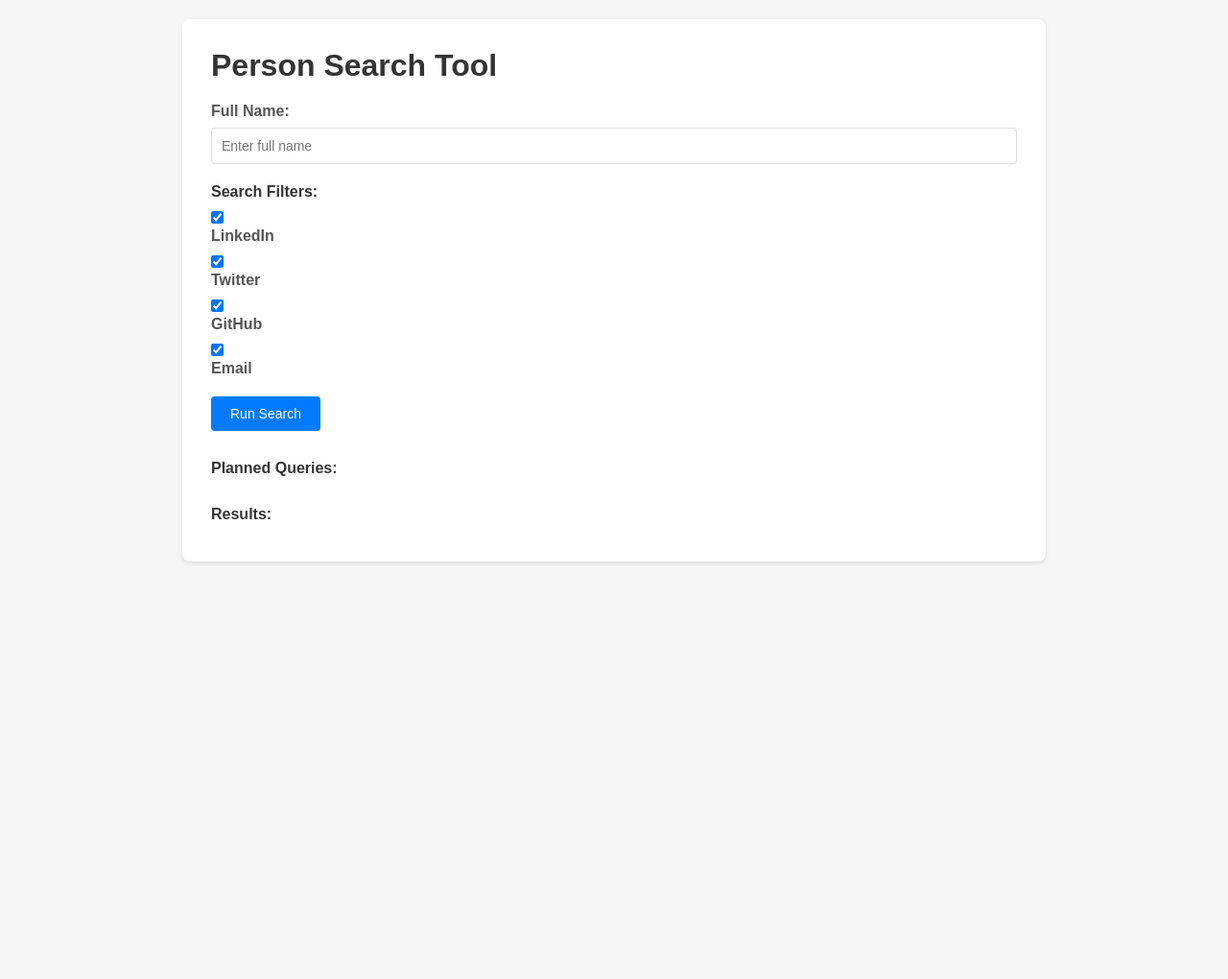
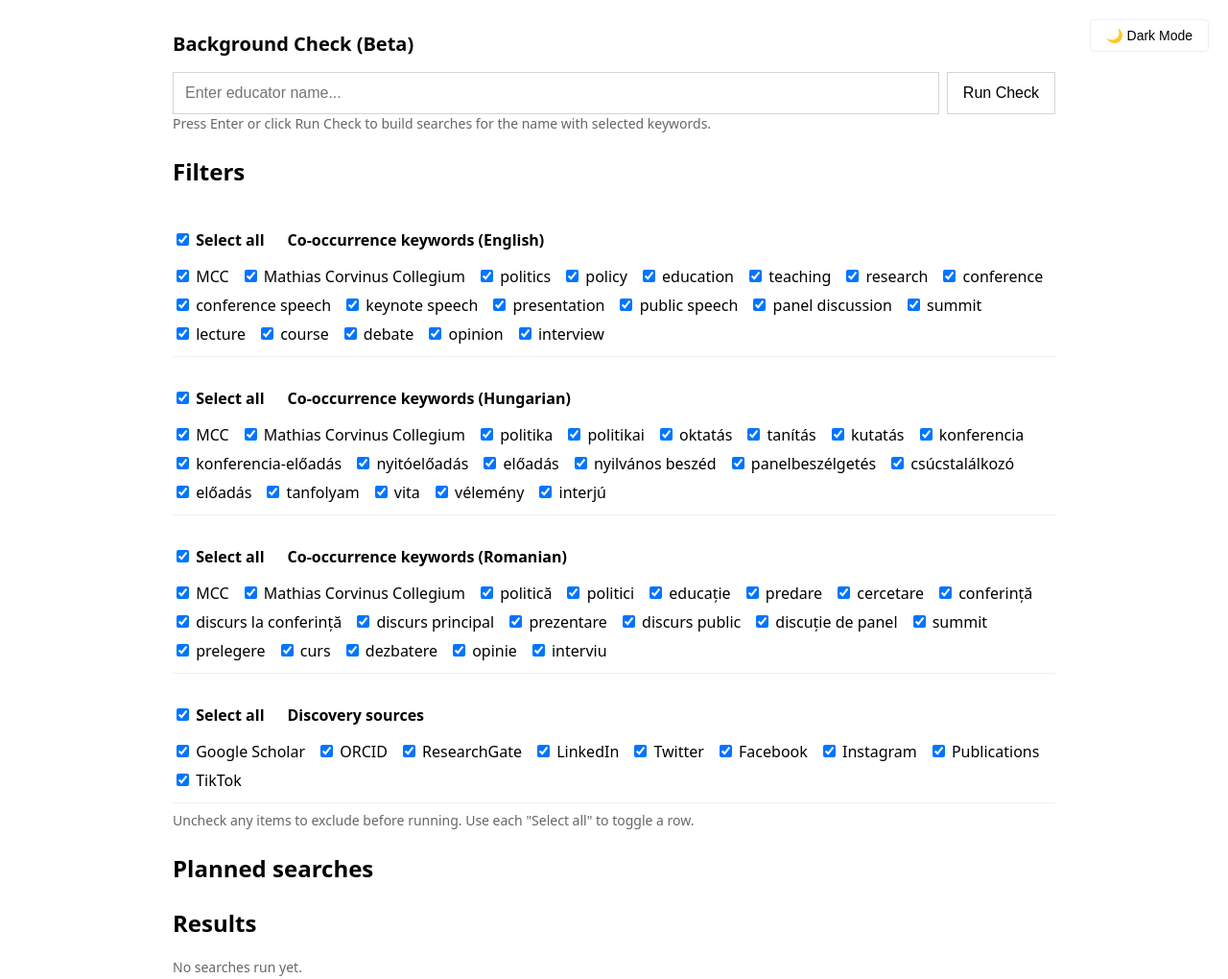
Before and after one commit to balazskato03/balazskato03.github.io, a plain HTML site: page index.html in a window 1280 px wide. Shown: the whole page at 96% size. Before the commit the page ends 800 px from the top, so only its background shows below. Drawn offline with Linux system fonts and the light colour scheme.

Commit message:
Back on track index.html

```diff
--- a/index.html
+++ b/index.html
@@ -1,107 +1,238 @@
 <!DOCTYPE html>
 <html lang="en">
 <head>
-  <meta charset="UTF-8">
-  <meta name="viewport" content="width=device-width, initial-scale=1.0">
-  <title>Person Search Tool</title>
+  <meta charset="utf-8" />
+  <title>Background Check (Beta)</title>
+  <meta name="viewport" content="width=device-width,initial-scale=1" />
   <style>
-    * { box-sizing: border-box; margin: 0; padding: 0; }
-    body { font-family: Arial, sans-serif; padding: 20px; background: #f5f5f5; }
-    .container { max-width: 900px; margin: 0 auto; background: white; padding: 30px; border-radius: 8px; box-shadow: 0 2px 4px rgba(0,0,0,0.1); }
-    h1 { margin-bottom: 20px; color: #333; }
-    .input-group { margin-bottom: 20px; }
-    label { display: block; margin-bottom: 8px; font-weight: bold; color: #555; }
-    input[type="text"] { width: 100%; padding: 10px; border: 1px solid #ddd; border-radius: 4px; font-size: 14px; }
-    button { padding: 10px 20px; background: #007bff; color: white; border: none; border-radius: 4px; cursor: pointer; font-size: 14px; }
-    button:hover { background: #0056b3; }
-    .filters { margin-bottom: 20px; }
-    .filter-item { margin-bottom: 10px; }
-    .filter-item input[type="checkbox"] { margin-right: 8px; }
-    .planned, .results { margin-top: 30px; }
-    .section-title { font-weight: bold; margin-bottom: 10px; color: #333; }
-    .row { margin-bottom: 15px; padding: 10px; background: #f9f9f9; border-radius: 4px; }
-    .row a { color: #007bff; text-decoration: none; font-weight: bold; }
-    .row a:hover { text-decoration: underline; }
-    .muted { color: #666; font-size: 13px; margin-top: 5px; }
+    :root {
+      --bg-color: #ffffff;
+      --text-color: #000000;
+      --muted-color: #666666;
+      --border-color: #eeeeee;
+      --code-bg: #f6f8fa;
+      --input-bg: #ffffff;
+      --input-border: #d1d5da;
+    }
+    body.dark-mode {
+      --bg-color: #1a1a1a;
+      --text-color: #e0e0e0;
+      --muted-color: #a0a0a0;
+      --border-color: #333333;
+      --code-bg: #2d2d2d;
+      --input-bg: #2d2d2d;
+      --input-border: #404040;
+    }
+    body {
+      font-family: system-ui, Arial, sans-serif;
+      max-width: 920px;
+      margin: 32px auto;
+      padding: 0 16px;
+      background-color: var(--bg-color);
+      color: var(--text-color);
+      transition: background-color 0.3s, color 0.3s;
+    }
+    #theme-toggle {
+      position: absolute;
+      top: 20px;
+      right: 20px;
+      padding: 8px 16px;
+      cursor: pointer;
+      border: 1px solid var(--border-color);
+      background-color: var(--input-bg);
+      color: var(--text-color);
+      border-radius: 4px;
+      font-size: 14px;
+    }
+    h1 { font-size: 20px; margin-bottom: 16px; }
+    #box { display: flex; gap: 8px; }
+    input[type="text"] {
+      flex: 1;
+      padding: 12px;
+      font-size: 16px;
+      background-color: var(--input-bg);
+      color: var(--text-color);
+      border: 1px solid var(--input-border);
+    }
+    button {
+      padding: 12px 16px;
+      font-size: 16px;
+      cursor: pointer;
+      background-color: var(--input-bg);
+      color: var(--text-color);
+      border: 1px solid var(--input-border);
+    }
+    .muted { color: var(--muted-color); font-size: 14px; }
+    .section { margin-top: 24px; }
+    .row { padding: 8px 0; border-bottom: 1px solid var(--border-color); }
+    .status { margin-top: 8px; }
+    code { background: var(--code-bg); padding: 2px 4px; }
+    .group-title { font-weight: 600; margin: 12px 0 8px; display:flex; align-items:center; gap:12px; }
+    .checkboxes label { margin: 4px 12px 4px 0; display: inline-block; }
+    .group-wrap { margin-bottom: 8px; }
   </style>
 </head>
 <body>
-  <div class="container">
-    <h1>Person Search Tool</h1>
-    <div class="input-group">
-      <label for="nameInput">Full Name:</label>
-      <input type="text" id="nameInput" placeholder="Enter full name">
-    </div>
-    <div class="filters">
-      <div class="section-title">Search Filters:</div>
-      <div id="filtersList"></div>
-    </div>
-    <button id="runBtn">Run Search</button>
-    <div class="planned">
-      <div class="section-title">Planned Queries:</div>
-      <div id="plannedQueries"></div>
-    </div>
-    <div class="results">
-      <div class="section-title">Results:</div>
-      <div id="resultsEl"></div>
-    </div>
+  <button id="theme-toggle">🌙 Dark Mode</button>
+  <h1>Background Check (Beta)</h1>
+  <div id="box">
+    <input type="text" id="nameInput" placeholder="Enter educator name..." autocomplete="off"/>
+    <button id="runBtn">Run Check</button>
+  </div>
+  <div class="muted">Press Enter or click Run Check to build searches for the name with selected keywords.</div>
+  <div class="section">
+    <h2>Filters</h2>
+    <div id="filters" class="checkboxes"></div>
+  </div>
+  <div class="section">
+    <h2>Planned searches</h2>
+    <div id="planned"></div>
+  </div>
+  <div class="section">
+    <h2>Results</h2>
+    <div id="results" class="status muted">No searches run yet.</div>
   </div>
   <script>
-  (function() {
+  document.addEventListener('DOMContentLoaded', function () {
+    // Theme toggle functionality
+    const themeToggle = document.getElementById('theme-toggle');
+    const body = document.body;
+    const currentTheme = localStorage.getItem('theme') || 'light';
+    if (currentTheme === 'dark') {
+      body.classList.add('dark-mode');
+      themeToggle.textContent = '☀️ Light Mode';
+    }
+    themeToggle.addEventListener('click', function() {
+      body.classList.toggle('dark-mode');
+      if (body.classList.contains('dark-mode')) {
+        themeToggle.textContent = '☀️ Light Mode';
+        localStorage.setItem('theme', 'dark');
+      } else {
+        themeToggle.textContent = '🌙 Dark Mode';
+        localStorage.setItem('theme', 'light');
+      }
+    });
+    // Co‑occurrence keyword sets by language
+    const FLAGGED_EN = [
+      'MCC','Mathias Corvinus Collegium','politics','policy','education','teaching','research','conference','conference speech','keynote speech',
+      'presentation','public speech','panel discussion','summit','lecture','course','debate','opinion','interview'
+    ];
+    const FLAGGED_HU = [
+      'MCC','Mathias Corvinus Collegium','politika','politikai','oktatás','tanítás','kutatás','konferencia','konferencia-előadás','nyitóelőadás',
+      'előadás','nyilvános beszéd','panelbeszélgetés','csúcstalálkozó','előadás','tanfolyam','vita','vélemény','interjú'
+    ];
+    const FLAGGED_RO = [
+      'MCC','Mathias Corvinus Collegium','politică','politici','educație','predare','cercetare','conferință','discurs la conferință','discurs principal',
+      'prezentare','discurs public','discuție de panel','summit','prelegere','curs','dezbatere','opinie','interviu'
+    ];
+    // Discovery sources
+    const DISCOVERY = ['Google Scholar','ORCID','ResearchGate','LinkedIn','Twitter','Facebook','Instagram','Publications','TikTok'];
+    // DOM
     const nameInput = document.getElementById('nameInput');
     const runBtn = document.getElementById('runBtn');
-    const filtersList = document.getElementById('filtersList');
-    const plannedQueries = document.getElementById('plannedQueries');
-    const resultsEl = document.getElementById('resultsEl');
-
-    const filters = [
-      { id: 'linkedin', label: 'LinkedIn', enabled: true },
-      { id: 'twitter', label: 'Twitter', enabled: true },
-      { id: 'github', label: 'GitHub', enabled: true },
-      { id: 'email', label: 'Email', enabled: true }
-    ];
-
+    const filtersEl = document.getElementById('filters');
+    const plannedEl = document.getElementById('planned');
+    const resultsEl = document.getElementById('results');
+    if (!nameInput || !runBtn || !filtersEl || !plannedEl || !resultsEl) {
+      console.warn('Inputs not found in DOM.');
+      return;
+    }
+    // Render a row with master checkbox and children
+    function renderGroup(title, key, items) {
+      const children = items.map(function (label, i) {
+        return '<label><input type="checkbox" class="flt" data-group="' + key + '" data-index="' + i + '" checked> ' + label + '</label>';
+      }).join('');
+      return [
+        '<div class="row group-wrap" data-group-wrap="' + key + '">',
+          '<div class="group-title">',
+            '<label><input type="checkbox" class="master" data-group="' + key + '" checked> Select all</label>',
+            '<span>' + title + '</span>',
+          '</div>',
+          '<div>' + children + '</div>',
+        '</div>'
+      ].join('');
+    }
+    // Render all rows
     function renderFilters() {
-      filtersList.innerHTML = filters.map(function(f) {
-        const checked = f.enabled ? 'checked' : '';
-        return '<div class="filter-item"><input type="checkbox" id="filter-' + f.id + '" ' + checked + '> <label for="filter-' + f.id + '">' + f.label + '</label></div>';
-      }).join('');
-      filters.forEach(function(f) {
-        document.getElementById('filter-' + f.id).addEventListener('change', function(e) {
-          f.enabled = e.target.checked;
-        });
+      filtersEl.innerHTML =
+        renderGroup('Co‑occurrence keywords (English)', 'flagged-en', FLAGGED_EN) +
+        renderGroup('Co‑occurrence keywords (Hungarian)', 'flagged-hu', FLAGGED_HU) +
+        renderGroup('Co‑occurrence keywords (Romanian)', 'flagged-ro', FLAGGED_RO) +
+        renderGroup('Discovery sources', 'discovery', DISCOVERY) +
+        '<div class="muted">Uncheck any items to exclude before running. Use each "Select all" to toggle a row.</div>';
+      // Enable master behavior per row
+      setupMasterBehavior('flagged-en');
+      setupMasterBehavior('flagged-hu');
+      setupMasterBehavior('flagged-ro');
+      setupMasterBehavior('discovery');
+    }
+    // Master "Select all" logic + indeterminate state
+    function setupMasterBehavior(groupKey) {
+      const master = document.querySelector('input.master[data-group="' + groupKey + '"]');
+      const children = Array.from(filtersEl.querySelectorAll('input.flt[data-group="' + groupKey + '"]'));
+      // Master toggles all children
+      master.addEventListener('change', function () {
+        const checked = master.checked;
+        children.forEach(function (c) { c.checked = checked; });
+        master.indeterminate = false;
       });
+      // Children refresh master state
+      function refreshMaster() {
+        const total = children.length;
+        const on = children.filter(ch => ch.checked).length;
+        if (on === 0) { master.checked = false; master.indeterminate = false; }
+        else if (on === total) { master.checked = true; master.indeterminate = false; }
+        else { master.checked = false; master.indeterminate = true; }
+      }
+      children.forEach(c => c.addEventListener('change', refreshMaster));
+      refreshMaster();
     }
-
+    // Initial render
+    renderFilters();
+         // Build queries from all rows
     function buildQueries(fullName) {
-      return {
-        cooccurrence: [
-          fullName + ' site:linkedin.com',
-          fullName + ' site:twitter.com'
-        ],
-        discovery: [
-          fullName + ' profile',
-          fullName + ' contact'
-        ],
-        standalone: [
-          fullName
-        ]
-      };
+      const quoted = '"' + fullName.trim() + '"';
+      const picks = { 'flagged-en': [], 'flagged-hu': [], 'flagged-ro': [], 'discovery': [] };
+      // Read checked labels directly from DOM (keeps Part 3 decoupled)
+      filtersEl.querySelectorAll('input.flt').forEach(function (box) {
+        if (!box.checked) return;
+        const grp = box.getAttribute('data-group');
+        const label = (box.parentElement ? box.parentElement.textContent : '').trim();
+        if (!label) return;
+        if (grp === 'discovery') picks['discovery'].push(label);
+        else if (grp === 'flagged-en') picks['flagged-en'].push(label);
+        else if (grp === 'flagged-hu') picks['flagged-hu'].push(label);
+        else if (grp === 'flagged-ro') picks['flagged-ro'].push(label);
+      });
+      const cooccurrence = []
+        .concat(picks['flagged-en'].map(k => quoted + ' "' + k + '"'))
+        .concat(picks['flagged-hu'].map(k => quoted + ' "' + k + '"'))
+        .concat(picks['flagged-ro'].map(k => quoted + ' "' + k + '"'));
+      const discovery = picks['discovery'].map(k => quoted + ' ' + k);
+      return { cooccurrence, discovery, standalone: [quoted] };
     }
-
-    function renderPlanned(queries) {
-      const allQueries = [].concat(queries.cooccurrence, queries.discovery, queries.standalone);
-      plannedQueries.innerHTML = allQueries.map(function(q) {
-        return '<div class="muted">' + q + '</div>';
-      }).join('');
+    // Planned searches view
+    function renderPlanned(qs) {
+      function makeList(title, arr) {
+        return '<div class="row"><strong>' + title + ':</strong> ' +
+          arr.map(q => '<code>' + q + '</code>').join(' · ') +
+          '</div>';
+      }
+      plannedEl.innerHTML =
+        makeList('Co-occurrence', qs.cooccurrence) +
+        makeList('Discovery', qs.discovery) +
+        makeList('Standalone', qs.standalone);
     }
-
-    async function braveSearch(query) {
-      return [];
+    // Netlify proxy call
+    async function braveSearch(q) {
+      const res = await fetch('/api/search?q=' + encodeURIComponent(q));
+      if (!res.ok) throw new Error('HTTP ' + res.status);
+      const data = await res.json();
+      return data.items || [];
     }
-
+    // Throttle
     function wait(ms) { return new Promise(resolve => setTimeout(resolve, ms)); }
-
+    // Run
     async function onRun() {
       const fullName = nameInput.value.trim();
       if (!fullName) { alert('Type a full name first.'); return; }
@@ -117,28 +248,27 @@
         } catch (err) {
           sections.push({ q, items: [], error: String(err) });
         }
-        await wait(1000);
+        await wait(1000); // 1 req/sec
       }
       resultsEl.innerHTML = sections.map(function (sec) {
         const header = '<div class="row"><strong>Query:</strong> <code>' + sec.q + '</code></div>';
         if (sec.error) return header + '<div class="row muted">Error: ' + sec.error + '</div>';
         if (!sec.items.length) return header + '<div class="row muted">No results.</div>';
         const list = sec.items.map(function (it) {
-          return '<div class="row">'
-            + '<a href="' + it.link + '" target="_blank" rel="noopener">' + it.title + '</a>'
-            + '<div class="muted">' + it.snippet + '</div>'
-            + '</div>';
+          return '<div class="row">' +
+            '<a href="' + it.link + '" target="_blank" rel="noopener">' + it.title + '</a>' +
+            '<div class="muted">' + it.snippet + '</div>' +
+          '</div>';
         }).join('');
         return header + list;
       }).join('');
     }
-
+    // Events
     nameInput.addEventListener('keydown', function (e) {
       if (e.key === 'Enter') onRun();
     });
     runBtn.addEventListener('click', onRun);
-    renderFilters();
-  })();
+  });
   </script>
 </body>
 </html>
```
